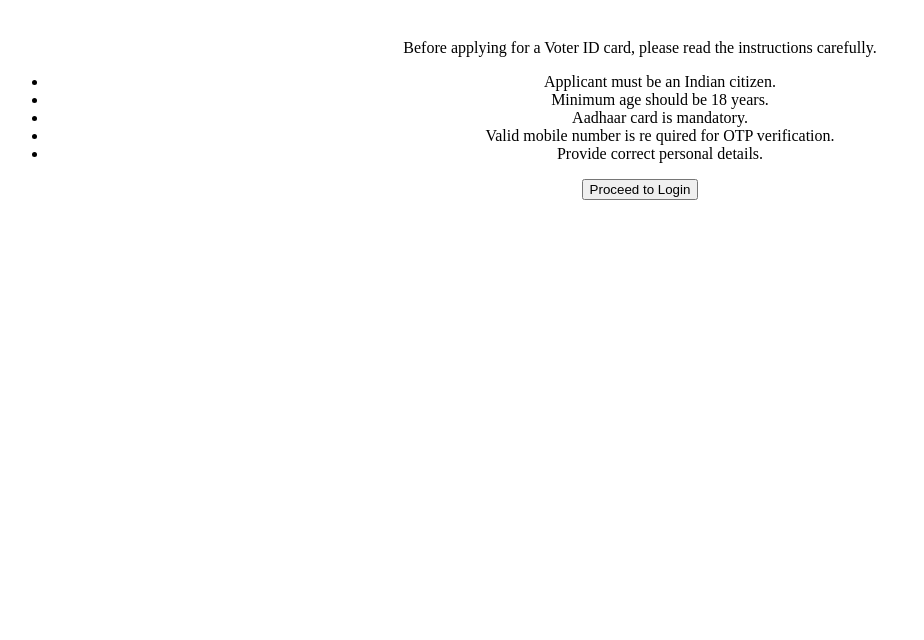
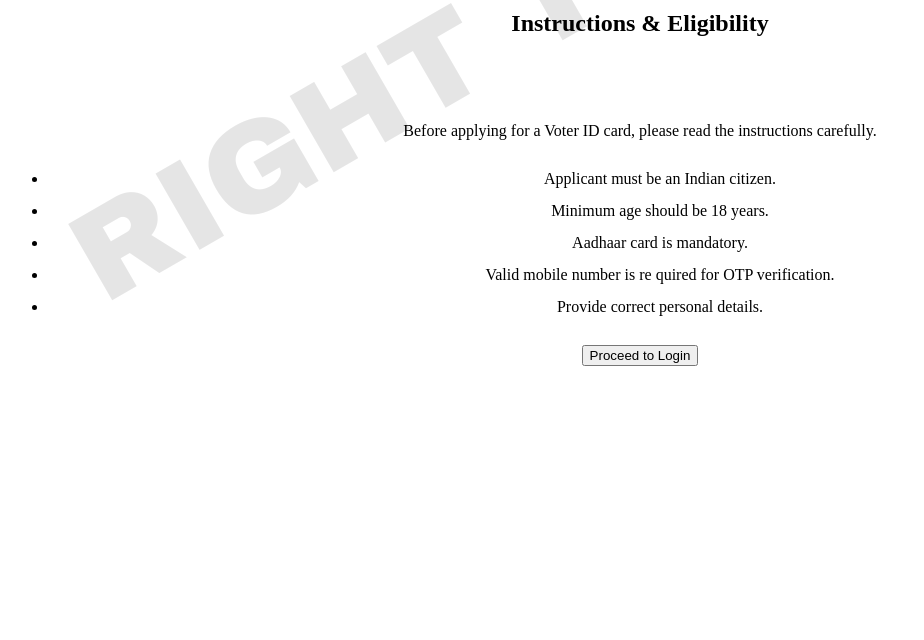
Before and after one commit to Ranjani-RK2007/Voter-ID-Application-, a plain HTML site: page index.html in a window 1280 px wide. Shown: the part 160-800 px from the top of the page, without its empty margins (0-924 px from the left). Drawn offline with Linux system fonts and the light colour scheme.

Commit message:
Fix link tag formatting in index.html

```diff
--- a/index.html
+++ b/index.html
@@ -2,7 +2,7 @@
 <html>
   <head>
     <title> Voter ID Application Instructions</title>
-<link rel= "style sheet" href="style.css">
+<link rel= "stylesheet" href="style.css">
  </head> <body> <center>
   <div class="container">
     <b> <h1> Voter ID Card Application</b></h1 > <br>
```
